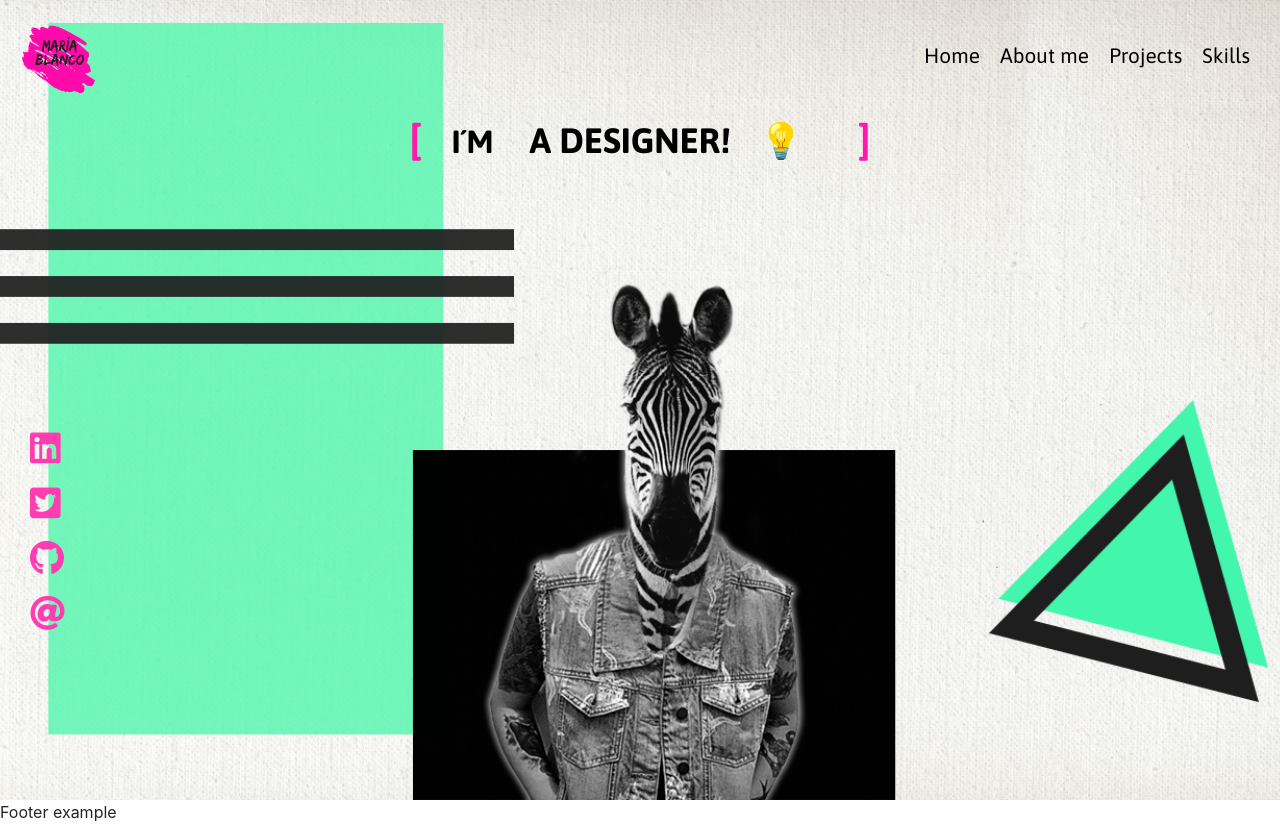
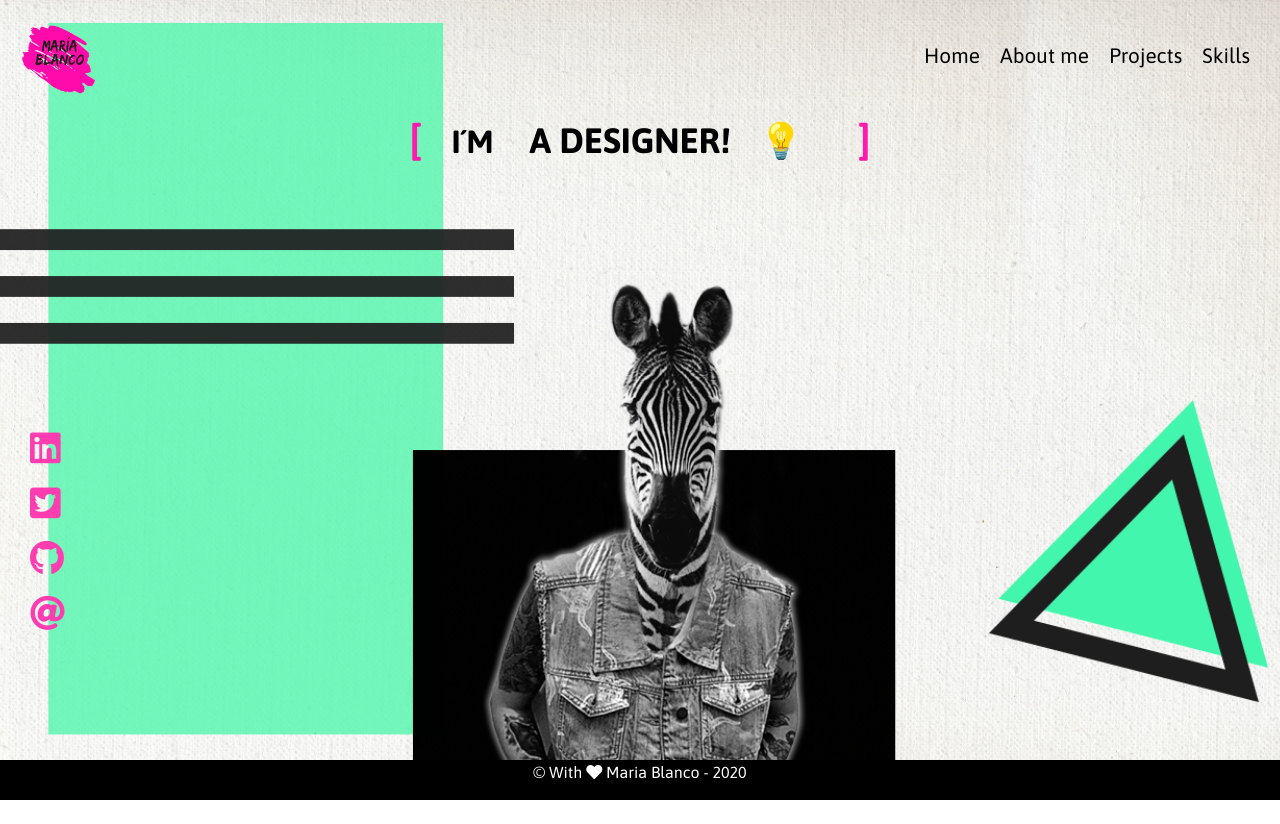
Before and after one commit to mablancoalvarez/mablancoalvarez, a React (Create React App) app: page /#/ in a window 1280 px wide. After the commit the page ends 800 px from the top, so only its background shows below. Built offline with nearby package versions, Linux system fonts and the light colour scheme.

Commit message:
fix border in circle text

```diff
--- a/src/components/Footer.js
+++ b/src/components/Footer.js
@@ -3,8 +3,9 @@ import React from 'react';
 
 const Footer = ( )=> {
 return (
-    <div>
-    Footer example
+    <div className="copyright">
+        <p>© With <i class="fas fa-heart"></i>  Maria Blanco - 2020 </p>
+    {/* © With love Maria Blanco - 2020  */}
     </div>
 )
 
--- a/src/stylesheets/App.scss
+++ b/src/stylesheets/App.scss
@@ -10,3 +10,4 @@
 @import './layouts/Card.scss';
 @import './layouts/Card2.scss';
 @import './layouts/Skills.scss';
+@import './layouts//Footer.scss';
--- /dev/null
+++ b/src/stylesheets/layouts/Footer.scss
@@ -0,0 +1,8 @@
+.copyright {
+    font-family: 'Asap';
+    background-color: black;
+    color:white;
+    margin-bottom: 0px;
+    text-align: center;
+    height: 5vh;
+}
--- a/src/stylesheets/layouts/Main.scss
+++ b/src/stylesheets/layouts/Main.scss
@@ -12,7 +12,7 @@ html {
     background-size: cover;
     background-attachment: fixed;
     width: 100vw;
-    height: 100vh;
+    height: 95vh;
     // @include forTablet {
     // width: 100vw;
     // height: 100vh;
--- a/src/stylesheets/layouts/Skills.scss
+++ b/src/stylesheets/layouts/Skills.scss
@@ -17,12 +17,14 @@
         align-items: center;
         justify-content: center;
         @include forTablet {
+            align-items: center;
             margin-top: 50px;
             display: flex;
             flex-wrap: wrap;
             flex-direction: row;
             min-width: 600px;
             margin: 20px;
+            margin-bottom: 0px;
         }
 
         h2 {
@@ -32,10 +34,16 @@
             text-transform: uppercase;
             font-weight: 600;
             text-align: center;
+            padding: 0px 10px 0px 10px;
 
             @include forTablet {
                 margin-top: 40px;
-                font-size: 2rem;
+                font-size: 1.8rem;
+                width: max-content;
+                display: flex;
+                justify-content: center;
+                align-items: center;
+
             }
         }
         img {
@@ -51,6 +59,7 @@
             flex-direction: column;
             justify-content: center;
             margin: 30px;
+            align-items: center;
             &_text {
                 display: inline-block;
                 border-bottom: 3px solid #daf11e;
@@ -60,7 +69,8 @@
                 -moz-appearance: none;
                 text-shadow: 0.06rem 0 0.06rem #ea36af, 9rem 20px 20rem #43f6ae !important;
                 margin: 0px;
-                @include forPc {
+                @include forTablet {
+                    align-items: center;
                     border-bottom: 5px solid #daf11e;
                     border-right: 5px solid #ffb021;
                 }
@@ -70,6 +80,7 @@
             display: flex;
             flex-direction: column;
             margin: 30px;
+            align-items: center;
 
             &_text {
                 text-shadow: 0.06rem 0 0.06rem #ea36af, 9rem 20px 20rem #43f6ae !important;
@@ -86,6 +97,7 @@
             display: flex;
             flex-direction: column;
             margin: 30px;
+            align-items: center;
 
             &_text {
                 text-shadow: 0.06rem 0 0.06rem #ea36af, 9rem 20px 20rem #43f6ae !important;
```
